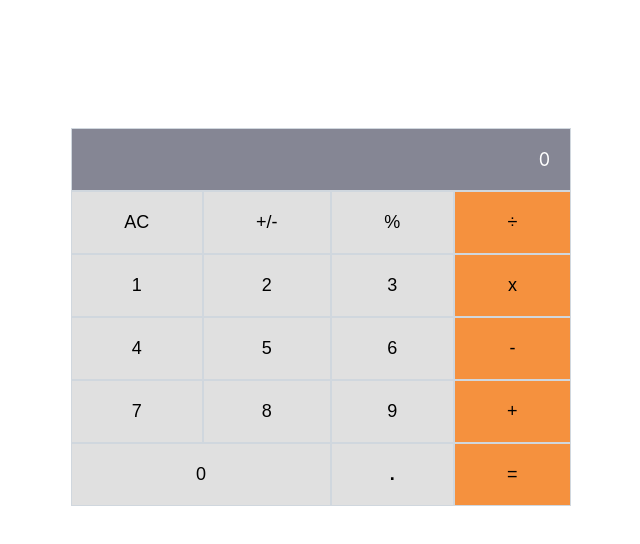
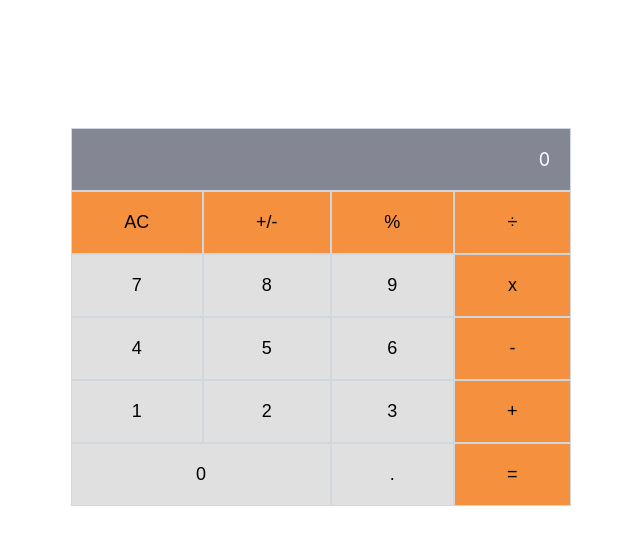
Before and after one commit to abiola-arobieke/math-magician, a React (Create React App) app: page / in a window 1280 px wide. Shown: the top 544 px of the page, without its empty margins (319-959 px from the left). Built offline with nearby package versions, Linux system fonts and the light colour scheme.

Commit message:
Modify calculator.js file

```diff
--- a/src/components/calculator.js
+++ b/src/components/calculator.js
@@ -8,206 +8,53 @@ function Calculator() {
     next: null,
     operation: null,
   });
-  const handleClick = (e) => {
-    newState((oldState) => calculate(oldState, e.target.name));
+  const handleClick = (buttonkey) => {
+    newState((oldState) => calculate(oldState, buttonkey));
   };
 
+  const buttonKeys = [
+    'AC',
+    '+/-',
+    '%',
+    '÷',
+    '7',
+    '8',
+    '9',
+    'x',
+    '4',
+    '5',
+    '6',
+    '-',
+    '1',
+    '2',
+    '3',
+    '+',
+    '0',
+    '.',
+    '=',
+  ];
   return (
-    <section>
-      <div className="grid-container">
-        <CalcScreen answer={oldState} />
-        <div className="grid-item">
+    <div className="grid-container">
+      <CalcScreen answer={oldState} />
+
+      {buttonKeys.map((buttonkey) => (
+        <div
+          key={buttonkey}
+          className={`${buttonkey.match(/[0]+/) ? 'zero-btn' : ''} grid-item`}
+        >
           <button
-            onClick={handleClick}
-            name="AC"
-            className="calc-btn bg-light-gray"
             type="button"
+            key={buttonkey}
+            className={`${
+              buttonkey.match(/[0-9.]+/) ? 'bg-light-gray' : 'bg-brown'
+            } calc-btn`}
+            onClick={() => handleClick(buttonkey)}
           >
-            AC
+            {buttonkey}
           </button>
         </div>
-        <div className="grid-item">
-          <button
-            className="calc-btn bg-light-gray"
-            onClick={handleClick}
-            name="-"
-            type="button"
-          >
-            +/-
-          </button>
-        </div>
-        <div className="grid-item">
-          <button
-            className="calc-btn bg-light-gray"
-            onClick={handleClick}
-            name="%"
-            type="button"
-          >
-            %
-          </button>
-        </div>
-        <div className="grid-item">
-          <button
-            onClick={handleClick}
-            name="+"
-            className="calc-btn bg-brown"
-            type="button"
-          >
-            ÷
-          </button>
-        </div>
-        <div className="grid-item bg-light-gray">
-          <button
-            className="calc-btn bg-light-gray"
-            onClick={handleClick}
-            name="1"
-            type="button"
-          >
-            1
-          </button>
-        </div>
-        <div className="grid-item">
-          <button
-            className="calc-btn bg-light-gray"
-            onClick={handleClick}
-            name="2"
-            type="button"
-          >
-            2
-          </button>
-        </div>
-        <div className="grid-item">
-          <button
-            className="calc-btn bg-light-gray"
-            onClick={handleClick}
-            name="3"
-            type="button"
-          >
-            3
-          </button>
-        </div>
-        <div className="grid-item">
-          <button
-            className="calc-btn bg-brown"
-            onClick={handleClick}
-            name="x"
-            type="button"
-          >
-            x
-          </button>
-        </div>
-        <div className="grid-item">
-          <button
-            className="calc-btn bg-light-gray"
-            onClick={handleClick}
-            name="4"
-            type="button"
-          >
-            4
-          </button>
-        </div>
-        <div className="grid-item">
-          <button
-            className="calc-btn bg-light-gray"
-            onClick={handleClick}
-            name="5"
-            type="button"
-          >
-            5
-          </button>
-        </div>
-        <div className="grid-item">
-          <button
-            className="calc-btn bg-light-gray"
-            onClick={handleClick}
-            name="6"
-            type="button"
-          >
-            6
-          </button>
-        </div>
-        <div className="grid-item">
-          <button
-            className="calc-btn bg-brown"
-            onClick={handleClick}
-            name="-"
-            type="button"
-          >
-            -
-          </button>
-        </div>
-        <div className="grid-item">
-          <button
-            className="calc-btn bg-light-gray"
-            onClick={handleClick}
-            name="7"
-            type="button"
-          >
-            7
-          </button>
-        </div>
-        <div className="grid-item">
-          <button
-            className="calc-btn bg-light-gray"
-            onClick={handleClick}
-            name="8"
-            type="button"
-          >
-            8
-          </button>
-        </div>
-        <div className="grid-item">
-          <button
-            className="calc-btn bg-light-gray"
-            onClick={handleClick}
-            name="9"
-            type="button"
-          >
-            9
-          </button>
-        </div>
-        <div className="grid-item">
-          <button
-            className="calc-btn bg-brown"
-            onClick={handleClick}
-            name="+"
-            type="button"
-          >
-            +
-          </button>
-        </div>
-        <div className="grid-item zero-btn">
-          <button
-            className="calc-btn bg-light-gray"
-            onClick={handleClick}
-            name="0"
-            type="button"
-          >
-            0
-          </button>
-        </div>
-        <div className="grid-item">
-          <button
-            className="calc-btn bg-light-gray text-bold"
-            onClick={handleClick}
-            name="."
-            type="button"
-          >
-            .
-          </button>
-        </div>
-        <div className="grid-item">
-          <button
-            className="calc-btn bg-brown"
-            onClick={handleClick}
-            name="="
-            type="button"
-          >
-            =
-          </button>
-        </div>
-      </div>
-    </section>
+      ))}
+    </div>
   );
 }
 
```
